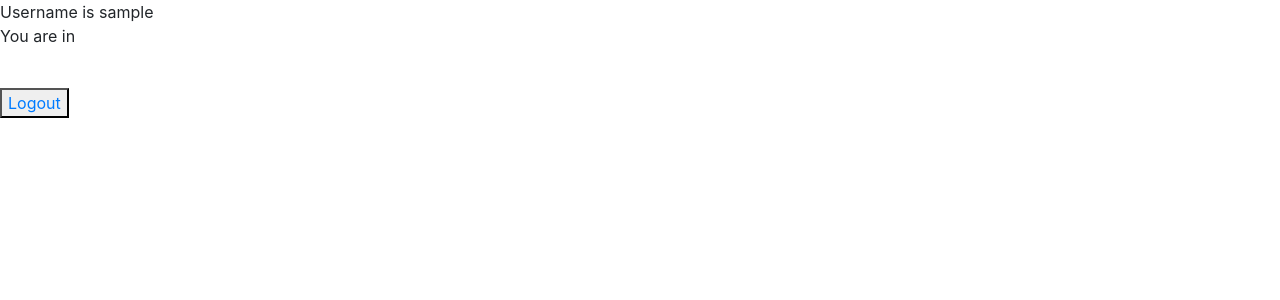
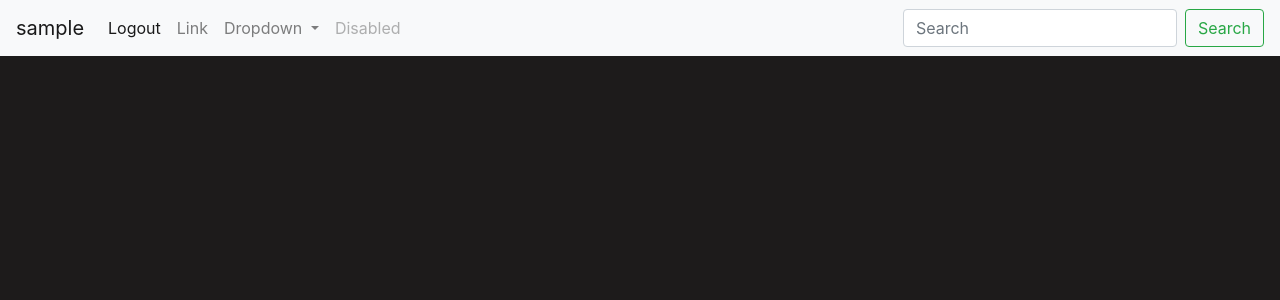
Before and after one commit to CodyVollrath/FirstSQLBasedWebApp, a PHP site: page /main.php in a window 1280 px wide. Shown: the top 300 px of the page. Run offline with PHP 8.4, Linux system fonts and the light colour scheme; the visitor is signed in with stand-in values (Sample User, id 1); some libraries are stand-ins or nearby versions.

Commit message:
Update main.php

```diff
--- a/main.php
+++ b/main.php
@@ -1,26 +1,62 @@
 <?php
   require "login.php";
-  if(!isset($_SESSION['username'])){
-      header('HTTP/1.0 403 Forbidden', TRUE, 404);
-  }
-  else{
-    echo"Username is ",(string)$_SESSION['username'];
-    echo"<!DOCTYPE html>
+?>
+<!DOCTYPE html>
     <html>
       <head>
         <meta charset='UTF-8'>
         <title>Main</title>
         <link rel='stylesheet' href='https://maxcdn.bootstrapcdn.com/bootstrap/4.0.0/css/bootstrap.min.css' integrity='sha384-Gn5384xqQ1aoWXA+058RXPxPg6fy4IWvTNh0E263XmFcJlSAwiGgFAW/dAiS6JXm' crossorigin='anonymous'>
-
+        <link rel ='stylesheet' href='register.css'>
       </head>
       <body>
-        <p>You are in</p><br><button><a href='endSession.php'>Logout</a></button>
+        <?php
+          if(!isset($_SESSION['username'])){
+            echo"<h1 align = 'Center'>You have not logged in.</h1>";
+          }
+          else{
+            $username = $_SESSION['username'];
+            echo"
+            <nav class='navbar navbar-expand-lg navbar-light bg-light'>
+            <a class='navbar-brand' href='#'>$username</a>
+            <button class='navbar-toggler' type='button' data-toggle='collapse' data-target='#navbarSupportedContent' aria-controls='navbarSupportedContent' aria-expanded='false' aria-label='Toggle navigation'>
+              <span class='navbar-toggler-icon'></span>
+            </button>
+
+            <div class='collapse navbar-collapse' id='navbarSupportedContent'>
+              <ul class='navbar-nav mr-auto'>
+                <li class='nav-item active'>
+                  <a class='nav-link' href='endSession.php'>Logout <span class='sr-only'>(current)</span></a>
+                </li>
+                <li class='nav-item'>
+                  <a class='nav-link' href='#'>Link</a>
+                </li>
+                <li class='nav-item dropdown'>
+                  <a class='nav-link dropdown-toggle' href='#' id='navbarDropdown' role='button' data-toggle='dropdown' aria-haspopup='true' aria-expanded='false'>
+                    Dropdown
+                  </a>
+                  <div class='dropdown-menu' aria-labelledby='navbarDropdown'>
+                    <a class='dropdown-item' href='#'>Action</a>
+                    <a class='dropdown-item' href='#'>Another action</a>
+                    <div class='dropdown-divider'></div>
+                    <a class='dropdown-item' href='#'>Something else here</a>
+                  </div>
+                </li>
+                <li class='nav-item'>
+                  <a class='nav-link disabled' href='#'>Disabled</a>
+                </li>
+              </ul>
+              <form class='form-inline my-2 my-lg-0'>
+                <input class='form-control mr-sm-2' type='search' placeholder='Search' aria-label='Search'>
+                <button class='btn btn-outline-success my-2 my-sm-0' type='submit'>Search</button>
+              </form>
+            </div>
+          </nav>";
+          }
+        ?>
         <!-- JAVASCRIPT_CDN -->
         <script src='https://code.jquery.com/jquery-3.2.1.slim.min.js' integrity='sha384-KJ3o2DKtIkvYIK3UENzmM7KCkRr/rE9/Qpg6aAZGJwFDMVNA/GpGFF93hXpG5KkN' crossorigin='anonymous'></script>
         <script src='https://cdnjs.cloudflare.com/ajax/libs/popper.js/1.12.9/umd/popper.min.js' integrity='sha384-ApNbgh9B+Y1QKtv3Rn7W3mgPxhU9K/ScQsAP7hUibX39j7fakFPskvXusvfa0b4Q' crossorigin='anonymous'></script>
         <script src='https://maxcdn.bootstrapcdn.com/bootstrap/4.0.0/js/bootstrap.min.js' integrity='sha384-JZR6Spejh4U02d8jOt6vLEHfe/JQGiRRSQQxSfFWpi1MquVdAyjUar5+76PVCmYl' crossorigin='anonymous'></script>
       </body>
-    </html>";
-
-  }
-?>
+</html>
```
